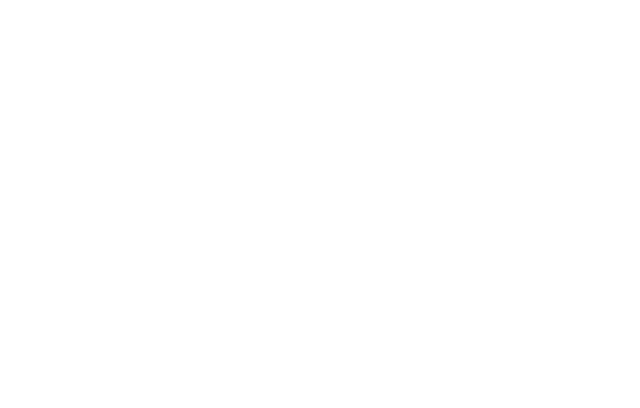
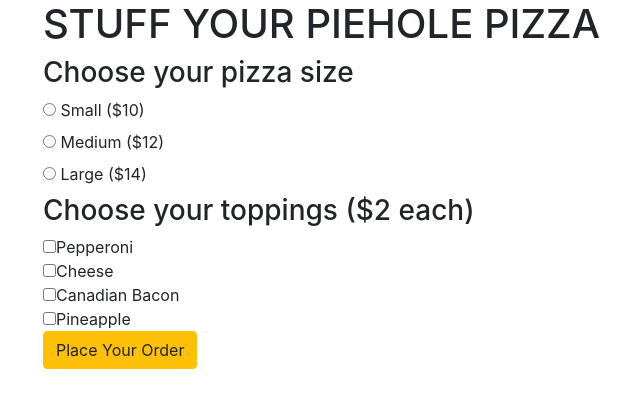
Before and after one commit to Singleballtheory/Pizza-Parlor, a plain HTML site: page index.html in a window 1280 px wide. Shown: the whole page, without its empty margins (42-682 px from the left). Drawn offline with Linux system fonts and the light colour scheme.

Commit message:
Add html container, form, radio, checkbox and submit

```diff
--- a/index.html
+++ b/index.html
@@ -10,6 +10,51 @@
   <script src="js/scripts.js"></script>
   <title>Pizza Parlor</title>
 </head>
+
 <body>
+  <div class="container">
+    <div class="form">
+      <h1>STUFF YOUR PIEHOLE PIZZA</h1>
+      <form id="pizza-form">
+        <h3>Choose your pizza size</h3>
+        <div class="radio">
+          <label>
+            <input type="radio" name="size" value="Small" id="Small">
+            Small ($10)
+          </label>
+        </div>
+        <div class="radio">
+          <label>
+            <input type="radio" name="size" value="Medium" id="Medium">
+            Medium ($12)
+          </label>
+        </div>
+        <div class="radio">
+          <label>
+            <input type="radio" name="size" value="Large" id="Large">
+            Large ($14)
+          </label>
+        </div>
+        <h3>Choose your toppings ($2 each)</h3>
+        <div>
+        <input type="checkbox" name="toppings" id="toppings" value="Pepperoni">Pepperoni
+        </div>
+        <div>
+        <input type="checkbox" name="toppings" id="toppings" value="Cheese">Cheese
+        </div>
+        <input type="checkbox" name="toppings" id="toppings" value="Canadian Bacon">Canadian Bacon
+        <div>
+        <input type="checkbox" name="toppings" id="toppings" value="Pineapple">Pineapple
+        </div>
+        <div>
+          <button type="submit" class="btn btn-warning">Place Your Order</button>
+        </div>
+      </form>
+
+
+      </div>
+
+    </div>
+  </div>
 </body>
 </html>
--- a/js/scripts.js
+++ b/js/scripts.js
@@ -37,6 +37,12 @@ function pizzaResult (pizzaSize) {
 }
 
 
+// UI Logic
+
+$(document).ready(function() {
+
+})
+
 
 
 function runTests () {
```
